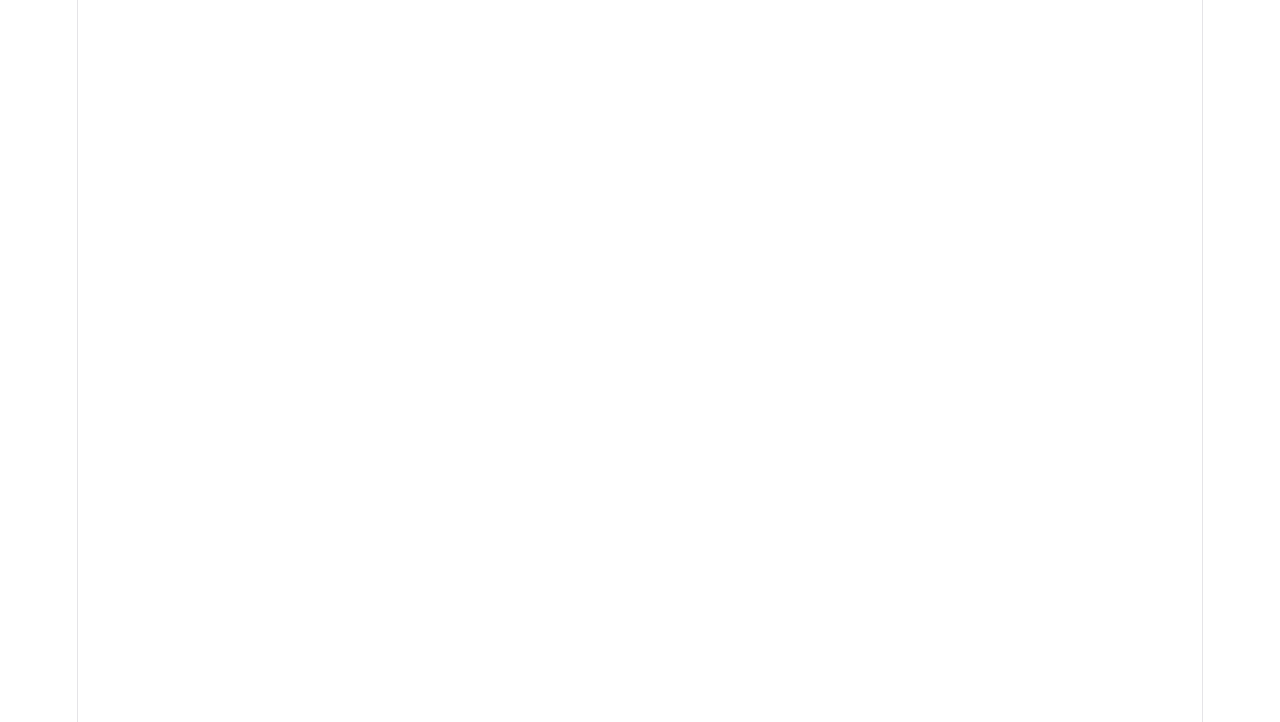
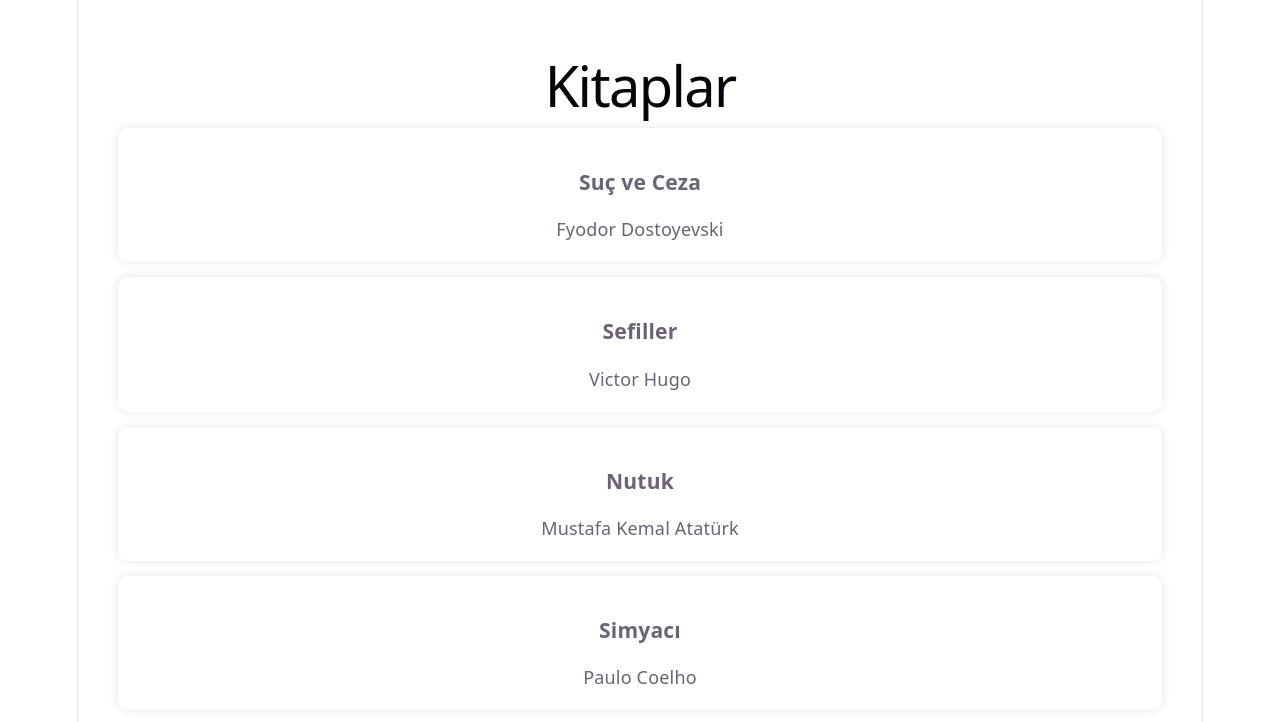
Before and after one commit to Omersmsk1/RubisKutuphaneSistemi, a React app in the folder frontend/: page /kitaplar in a window 1280 px wide. Before the commit this address had no page. Shown: the top 722 px of the page. Built offline with nearby package versions, Linux system fonts and the light colour scheme; the HTML template or start-up script is replaced by a standard one.

Commit message:
Dashboard ve Kitaplar sayfalari eklendi

```diff
--- a/frontend/src/App.jsx
+++ b/frontend/src/App.jsx
@@ -3,6 +3,7 @@ import { Routes, Route } from "react-router-dom";
 import Giris from "./pages/Giris";
 import KayitOl from "./pages/KayitOl";
 import Dashboard from "./pages/Dashboard";
+import Kitaplar from "./pages/Kitaplar";
 
 function App() {
   return (
@@ -10,6 +11,7 @@ function App() {
       <Route path="/" element={<Giris />} />
       <Route path="/kayit" element={<KayitOl />} />
       <Route path="/dashboard" element={<Dashboard />} />
+      <Route path="/kitaplar" element={<Kitaplar />} />
     </Routes>
   );
 }
--- a/frontend/src/pages/Dashboard.css
+++ b/frontend/src/pages/Dashboard.css
@@ -18,3 +18,7 @@
     box-shadow: 0 0 15px rgba(0,0,0,0.1);
     cursor: pointer;
 }
+.dashboard-grid a {
+    text-decoration: none;
+    color: inherit;
+}
--- a/frontend/src/pages/Dashboard.jsx
+++ b/frontend/src/pages/Dashboard.jsx
@@ -1,4 +1,5 @@
 import "./Dashboard.css";
+import { Link } from "react-router-dom";
 
 function Dashboard() {
   return (
@@ -7,9 +8,11 @@ function Dashboard() {
 
       <div className="dashboard-grid">
 
-        <div className="card">
-          <h2>📚 Kitaplar</h2>
-        </div>
+        <Link to="/kitaplar">
+          <div className="card">
+            <h2>📚 Kitaplar</h2>
+          </div>
+        </Link>
 
         <div className="card">
           <h2>📖 Ödünç Al</h2>
--- /dev/null
+++ b/frontend/src/pages/Kitaplar.css
@@ -0,0 +1,16 @@
+.kitaplar-container {
+    padding: 40px;
+}
+
+.kitaplar-container h1 {
+    text-align: center;
+    margin-bottom: 30px;
+}
+
+.kitap-card {
+    background: white;
+    padding: 20px;
+    margin-bottom: 15px;
+    border-radius: 10px;
+    box-shadow: 0 0 10px rgba(0,0,0,0.1);
+}
--- a/frontend/src/pages/Kitaplar.jsx
+++ b/frontend/src/pages/Kitaplar.jsx
@@ -1,5 +1,31 @@
+import "./Kitaplar.css";
+
 function Kitaplar() {
-  return <h1>Kitaplar</h1>;
+  return (
+    <div className="kitaplar-container">
+      <h1>Kitaplar</h1>
+
+      <div className="kitap-card">
+        <h3>Suç ve Ceza</h3>
+        <p>Fyodor Dostoyevski</p>
+      </div>
+
+      <div className="kitap-card">
+        <h3>Sefiller</h3>
+        <p>Victor Hugo</p>
+      </div>
+
+      <div className="kitap-card">
+        <h3>Nutuk</h3>
+        <p>Mustafa Kemal Atatürk</p>
+      </div>
+
+      <div className="kitap-card">
+        <h3>Simyacı</h3>
+        <p>Paulo Coelho</p>
+      </div>
+    </div>
+  );
 }
 
 export default Kitaplar;
```
